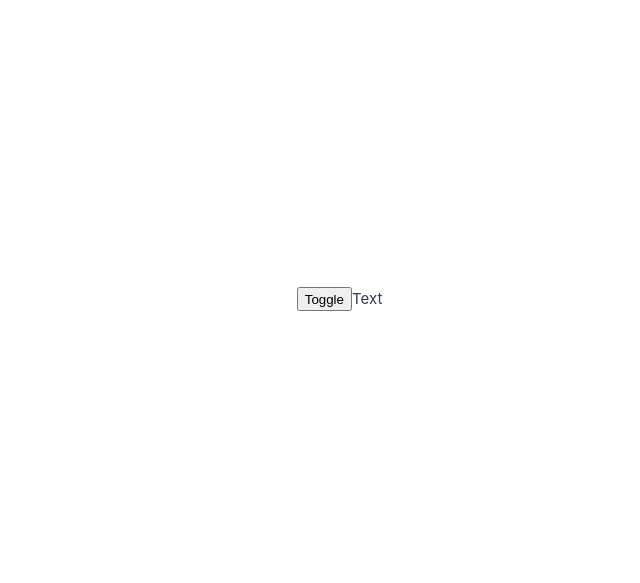
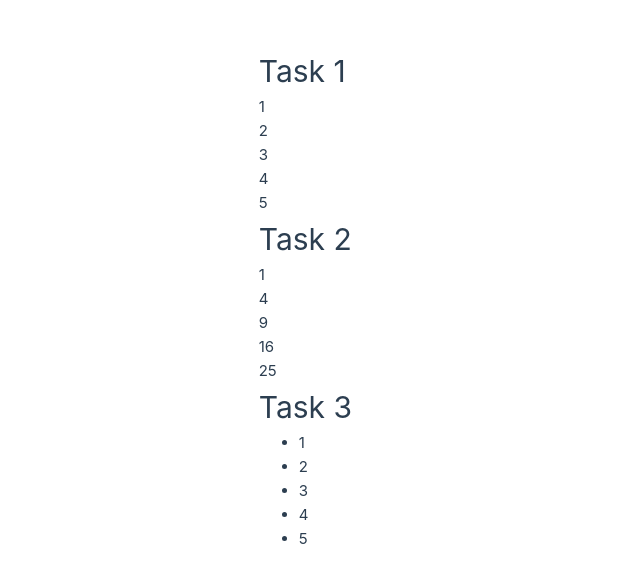
Before and after one commit to bendyou/vue_test, a Vue app: page / in a window 1280 px wide. Shown: the part 101-684 px from the top of the page, without its empty margins (288-928 px from the left). Built offline with nearby package versions, Linux system fonts and the light colour scheme.

Commit message:
Initial commit in task_27

```diff
--- a/src/App.vue
+++ b/src/App.vue
@@ -1,19 +1,24 @@
 <template>
-  <button @click="toggle">Toggle</button>
-  <p v-show="isVisible">Text</p>
+  <div>
+    <h1>Task 1</h1>
+    <div v-for="item in items" :key="item">{{ item }}</div>
+
+    <h1>Task 2</h1>
+    <div v-for="item in items" :key="item">{{ item * item }}</div>
+
+    <h1>Task 3</h1>
+    <ul>
+      <li v-for="item in items" :key="item">{{ item }}</li>
+    </ul>
+  </div>
 </template>
 
 <script>
 export default {
   data() {
     return {
-      isVisible: true,
+      items: [1, 2, 3, 4, 5]
     };
-  },
-  methods: {
-    toggle() {
-      this.isVisible = !this.isVisible;
-    },
-  },
+  }
 };
 </script>
```
